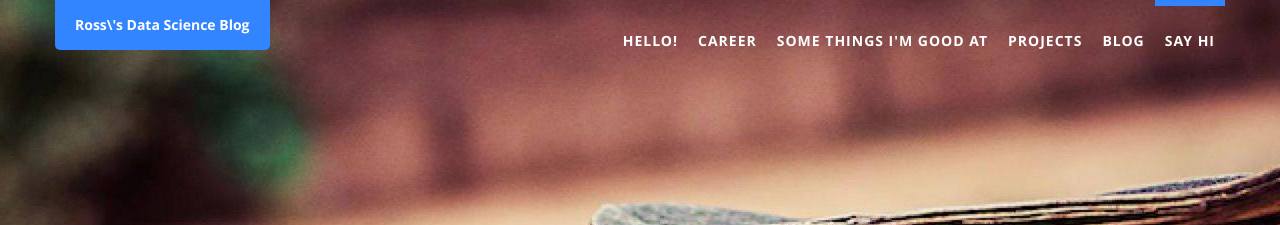
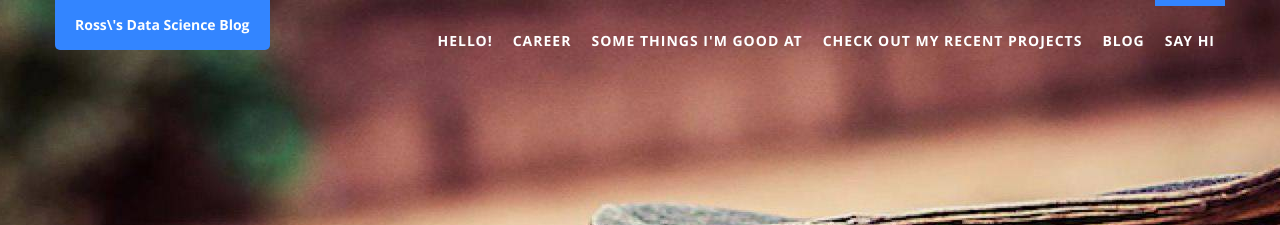
Before and after one commit to RossReisman/RossReisman.github.io, a Jekyll site: the page built from index.html, in a window 1280 px wide. Shown: the top 225 px of the page. Built offline with Jekyll 4.4.1, drawn with Linux system fonts in a browser that asks for light colours.

Commit message:
Update landing.yml

```diff
--- a/_data/landing.yml
+++ b/_data/landing.yml
@@ -20,7 +20,7 @@
 
 - id: projects
   i18n: nav.projects
-  name: Projects
+  name: Check Out My Recent Projects
   tpl: projects.html
   css: project
 
```
